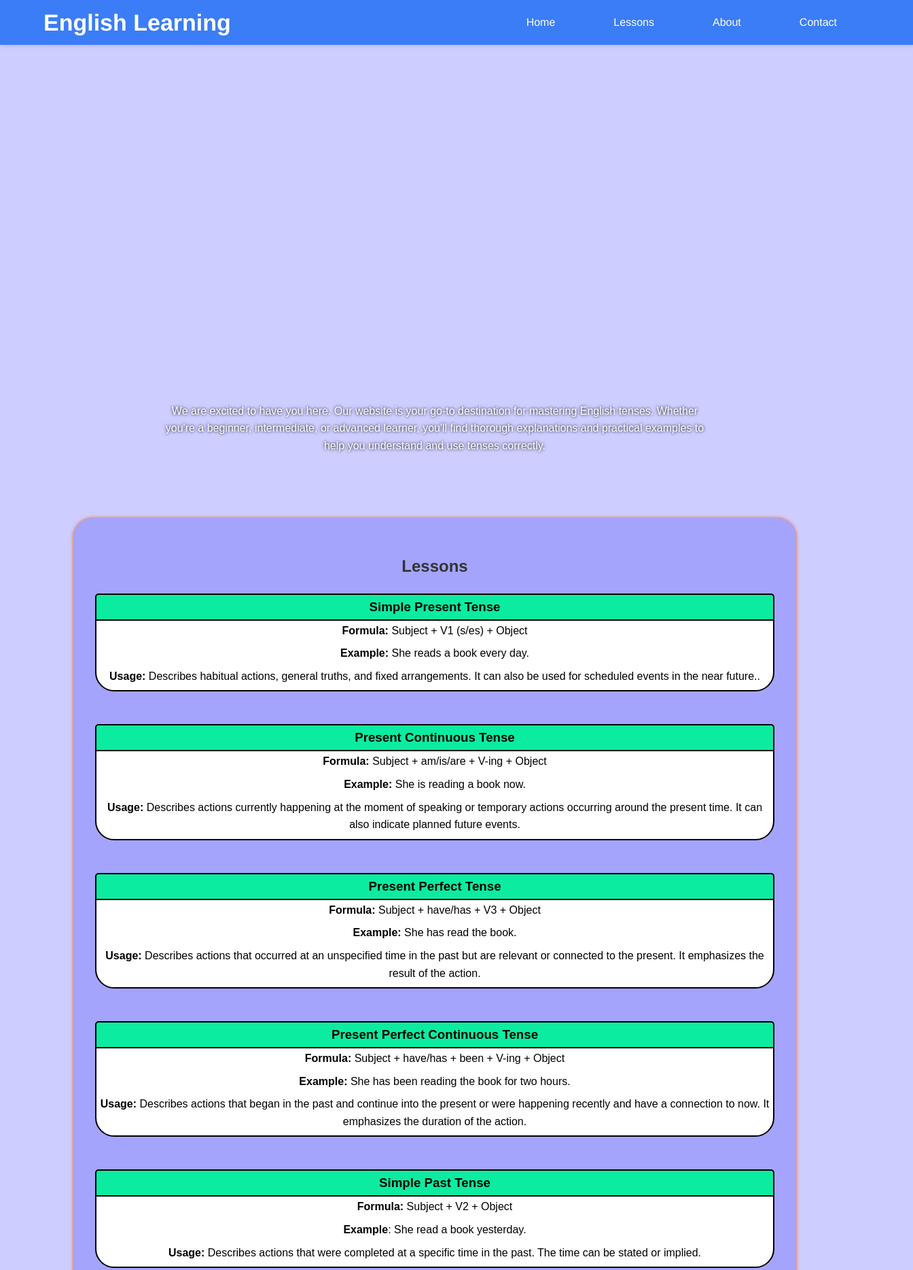
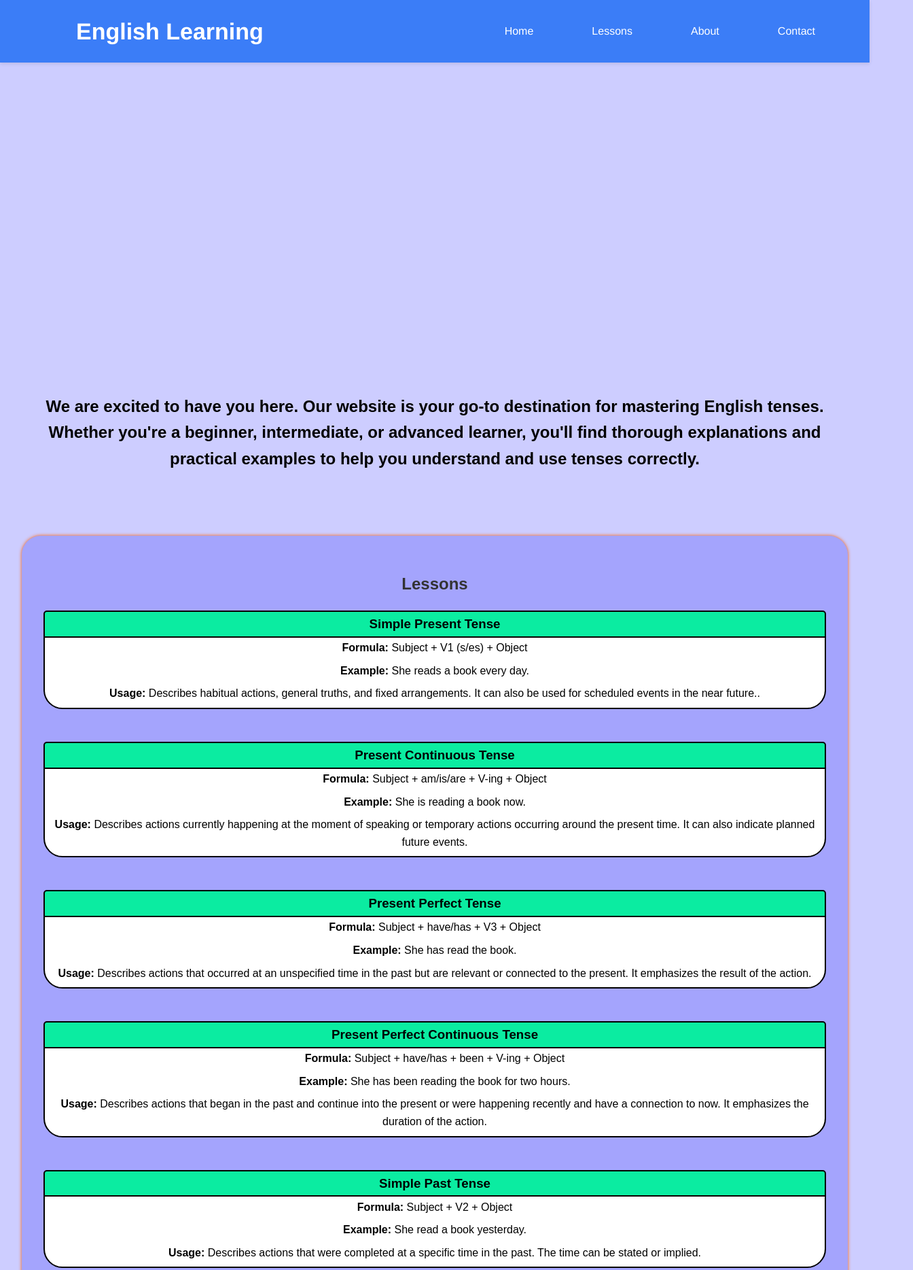
Before and after one commit to faridreaming/english-final-project, a plain HTML site: page index.html in a window 1280 px wide. Shown: the top 1868 px of the page at 68% size, 1344 px wide, since content can reach past the window. Drawn offline with nearby package versions, Linux system fonts and the light colour scheme.

Commit message:
fix: fix interface

```diff
--- a/index.html
+++ b/index.html
@@ -1,19 +1,16 @@
 <!DOCTYPE html>
 <html lang="en">
   <head>
-    <meta charset="UTF-8">
-    <meta name="viewport" content="width=device-width, initial-scale=1.0">
+    <meta charset="UTF-8" />
+    <meta name="viewport" content="width=device-width, initial-scale=1.0" />
     <title>English Learning</title>
-    <link rel="stylesheet" href="styles.css">
+    <link rel="stylesheet" href="styles.css" />
     <!--box icons link-->
-    <link rel="stylesheet"
-  href="https://unpkg.com/boxicons@latest/css/boxicons.min.css">
-  <link rel="shortcut icon" href="Picture Properties/Letter G No Background.png">
+    <link rel="stylesheet" href="https://unpkg.com/boxicons@latest/css/boxicons.min.css" />
+    <link rel="shortcut icon" href="Picture Properties/Letter G No Background.png" />
 
     <!--remix icons link-->
-    <link
-    href="https://cdn.jsdelivr.net/npm/remixicon@4.2.0/fonts/remixicon.css"
-    rel="stylesheet"/>
+    <link href="https://cdn.jsdelivr.net/npm/remixicon@4.2.0/fonts/remixicon.css" rel="stylesheet" />
 
     <link rel="stylesheet" href="https://unpkg.com/aos@next/dist/aos.css" />
   </head>
@@ -31,11 +28,14 @@
     </header>
 
     <div id="home" class="hero" class="bottom-text">
-        <p class="bottom-text">We are excited to have you here. Our website is your go-to destination for mastering
-         English tenses. Whether you're a beginner, intermediate, or advanced learner, you'll find thorough
-            explanations and practical examples to help you understand and use tenses correctly.</p>
+      <div class="hero-overlay"></div>
+      <p class="bottom-text">
+        We are excited to have you here. Our website is your go-to destination for mastering English tenses. Whether you're a beginner, intermediate, or advanced learner, you'll find thorough explanations and practical examples to help you
+        understand and use tenses correctly.
+      </p>
     </div>
 
+    <div class="content-wrapper">
       <section id="lessons" class="section visible">
         <div class="lessons">
           <h2>Lessons</h2>
@@ -44,8 +44,7 @@
           <h3>Simple Present Tense</h3>
           <p><strong>Formula:</strong> Subject + V1 (s/es) + Object</p>
           <p><strong>Example:</strong> She reads a book every day.</p>
-            <p><strong>Usage:</strong> Describes habitual actions, general truths, and fixed arrangements.
-                It can also be used for scheduled events in the near future..</p>
+          <p><strong>Usage:</strong> Describes habitual actions, general truths, and fixed arrangements. It can also be used for scheduled events in the near future..</p>
         </div>
         <div class="lesson">
           <h3>Present Continuous Tense</h3>
@@ -68,7 +67,7 @@
         <div class="lesson">
           <h3>Simple Past Tense</h3>
           <p><strong>Formula:</strong> Subject + V2 + Object</p>
-            <p><strong>Example</strong>:</strong> She read a book yesterday.</p>
+          <p><strong>Example:</strong> She read a book yesterday.</p>
           <p><strong>Usage:</strong> Describes actions that were completed at a specific time in the past. The time can be stated or implied.</p>
         </div>
         <div class="lesson">
@@ -117,10 +116,10 @@
 
       <section id="about" class="section">
         <h2>About Us</h2>
-        <p>We are a team of passionate language experts, educators,
-            and enthusiasts dedicated to helping you understand and use English tenses with confidence.
-            With years of experience in teaching English as a second language,
-            we have created a platform that caters to both beginners and advanced learners.</p>
+        <p>
+          We are a team of passionate language experts, educators, and enthusiasts dedicated to helping you understand and use English tenses with confidence. With years of experience in teaching English as a second language, we have
+          created a platform that caters to both beginners and advanced learners.
+        </p>
       </section>
 
       <section id="contact" class="section">
@@ -129,36 +128,31 @@
       </section>
 
       <section class="lesson" data-aos="zoom-in-up"></section>
+    </div>
 
     <footer>
       <p>&copy; 2024 Belajar Semua Tenses Bahasa Inggris. All rights reserved.</p>
     </footer>
 
+    <script>
+      window.addEventListener("DOMContentLoaded", function () {
+        var sections = document.querySelectorAll(".section");
 
-    <script>
-        window.addEventListener('DOMContentLoaded', function() {
-            var sections = document.querySelectorAll('.section');
-
-            sections.forEach(function(section) {
+        sections.forEach(function (section) {
           if (isElementInViewport(section)) {
-                    section.classList.add('visible');
+            section.classList.add("visible");
           }
         });
 
         function isElementInViewport(el) {
           var rect = el.getBoundingClientRect();
-                return (
-                    rect.top >= 0 &&
-                    rect.left >= 0 &&
-                    rect.bottom <= (window.innerHeight || document.documentElement.clientHeight) &&
-                    rect.right <= (window.innerWidth || document.documentElement.clientWidth)
-                );
+          return rect.top >= 0 && rect.left >= 0 && rect.bottom <= (window.innerHeight || document.documentElement.clientHeight) && rect.right <= (window.innerWidth || document.documentElement.clientWidth);
         }
 
-            window.addEventListener('scroll', function() {
-                sections.forEach(function(section) {
+        window.addEventListener("scroll", function () {
+          sections.forEach(function (section) {
             if (isElementInViewport(section)) {
-                        section.classList.add('visible');
+              section.classList.add("visible");
             }
           });
         });
--- a/styles.css
+++ b/styles.css
@@ -1,5 +1,6 @@
 :root {
-    --header-height: 60px; /* Sesuaikan dengan tinggi header Anda */
+    --header-height: 60px;
+    /* Sesuaikan dengan tinggi header Anda */
     --basic-border-radius: 0.25rem;
     --basic-transition: 0.25s;
     --basic-border-style: 0.1rem solid var(--color-4);
@@ -60,7 +61,8 @@ body {
     position: relative;
     height: 600px;
     top: -20px;
-    scroll-margin-top: var(--header-height); /* Menambahkan margin untuk memastikan konten tidak tertutupi header */
+    scroll-margin-top: var(--header-height);
+    /* Menambahkan margin untuk memastikan konten tidak tertutupi header */
     display: flex;
     flex-direction: column;
     justify-content: flex-end;
@@ -77,13 +79,24 @@ body {
     align-items: center;
     text-align: center;
     padding: 2rem;
-    color: #fff;
-    text-shadow: 0 0 4px black;
+    position: relative;
+}
+
+.hero-overlay {
+    position: absolute;
+    bottom: 0;
+    left: 0;
+    width: 100%;
+    height: 100%;
+    background-image: linear-gradient(to top, #CDCDFF, transparent);
 }
 
 .hero p {
     margin-bottom: 10px;
-    max-width: 800px;
+    max-width: 1200px;
+    position: inherit;
+    font-size: 1.5rem;
+    font-weight: bold;
 }
 
 body,
@@ -106,18 +119,15 @@ header {
     top: 0;
     right: 0;
     bottom: 0;
-    padding: 0.2rem 2rem;
     height: var(--header-height);
-    box-shadow: 0 2px 5px rgba(0,0,0,0.1);
+    box-shadow: 0 2px 5px rgba(0, 0, 0, 0.1);
+    padding-block: 1rem;
     font-family: "Poppins", "Helvetica Neue", Helvetica, Arial;
 }
 
+
 header h1 {
-    margin-left: 2rem;
-}
-
-nav {
-    margin-left: 2rem;
+    padding-left: 7rem;
 }
 
 nav ul {
@@ -143,20 +153,20 @@ nav ul li a {
 .section {
     padding: 2rem;
     margin: 2rem auto;
-    max-width: 2000px;
+    max-width: 1200px;
     background-color: #fff;
     box-shadow: 0 0 10px rgba(0, 0, 0, 0.1);
     transition: box-shadow 0.3s ease;
     opacity: 0;
     transform: translateY(20px);
-    scroll-margin-top: var(--header-height); /* Menambahkan margin untuk memastikan konten tidak tertutupi header */
+    scroll-margin-top: var(--header-height);
+    /* Menambahkan margin untuk memastikan konten tidak tertutupi header */
 }
 
 .section.visible {
     opacity: 1;
     transform: translateY(0);
     transition: opacity 1s ease, transform 1s ease;
-    width: 1000px;
     text-align: center;
     background-color: #a4a4fd;
     border-radius: 28px;
@@ -171,10 +181,10 @@ nav ul li a {
 .section.visible .lesson {
     padding-top: 2rem;
     position: relative;
-    border: 2px solid ;
+    border: 2px solid;
     border-radius: 28px;
     background-color: white;
-  }
+}
 
 .section.visible .lesson h3 {
     background-color: #0beca1;
@@ -182,15 +192,14 @@ nav ul li a {
     top: -2px;
     left: -2px;
     font-weight: bold;
-    padding: 3px;
+    padding: 3px 0;
     border-radius: 5px 5px 0 0;
     text-align: center;
-    width: 990px;
     position: absolute;
+    width: 100%;
     z-index: 9999;
-    border: 2px solid ;
+    border: 2px solid;
     margin: 0;
-
 }
 
 h2 {
@@ -208,6 +217,7 @@ h2 {
 .lesson p {
     margin: 0.5rem 5px;
 }
+
 .lesson .bebas {
     border: 1px solid;
     border-radius: 5px 5px 0 0;
@@ -239,3 +249,7 @@ nav ul li a:hover {
 footer:hover {
     background-color: #555;
 }
+
+.content-wrapper {
+    padding: 0 2rem;
+}
```
Also changed, not shown: 1 other file. Lines whose indentation alone changed are shown as unchanged.
